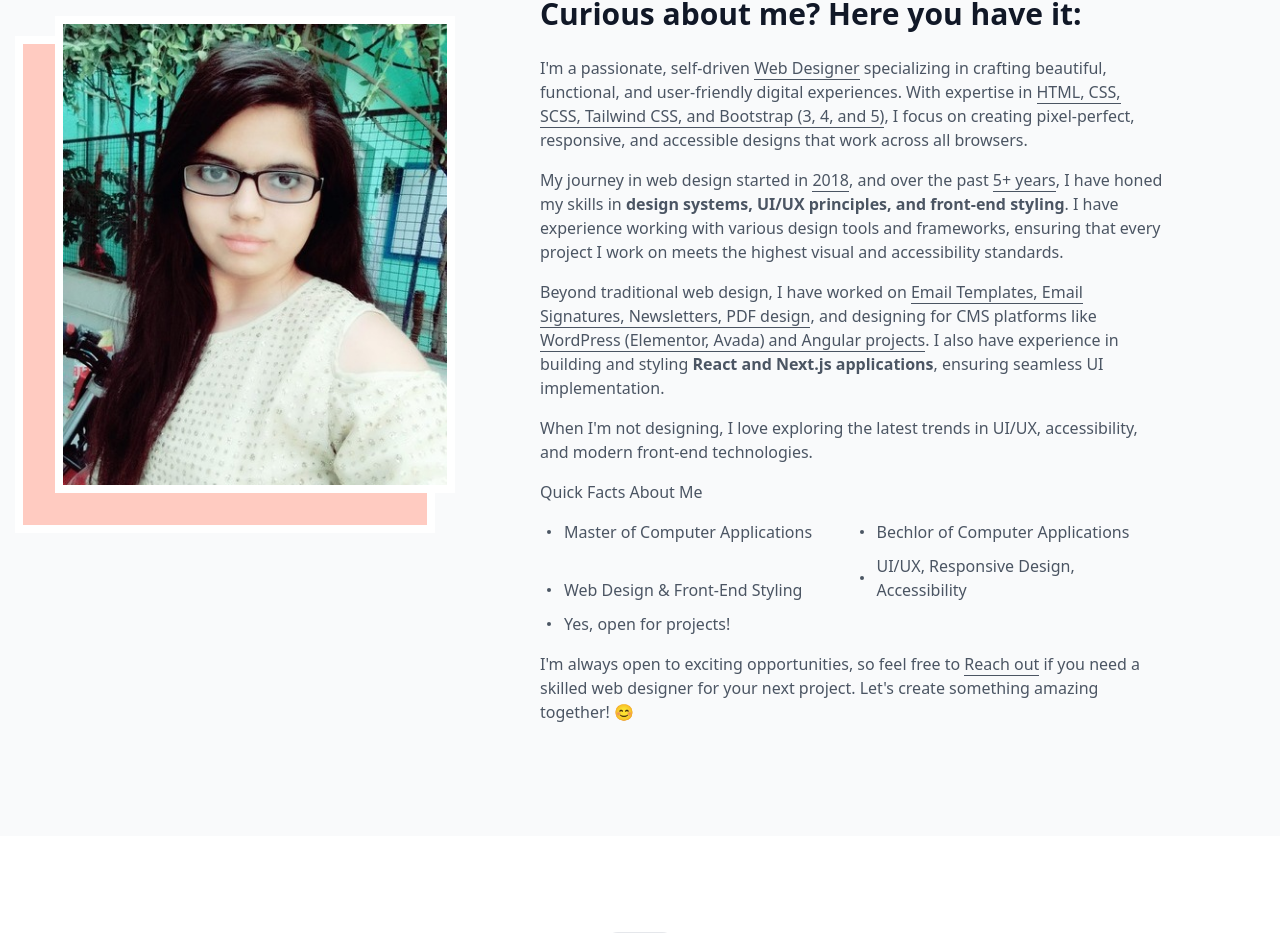
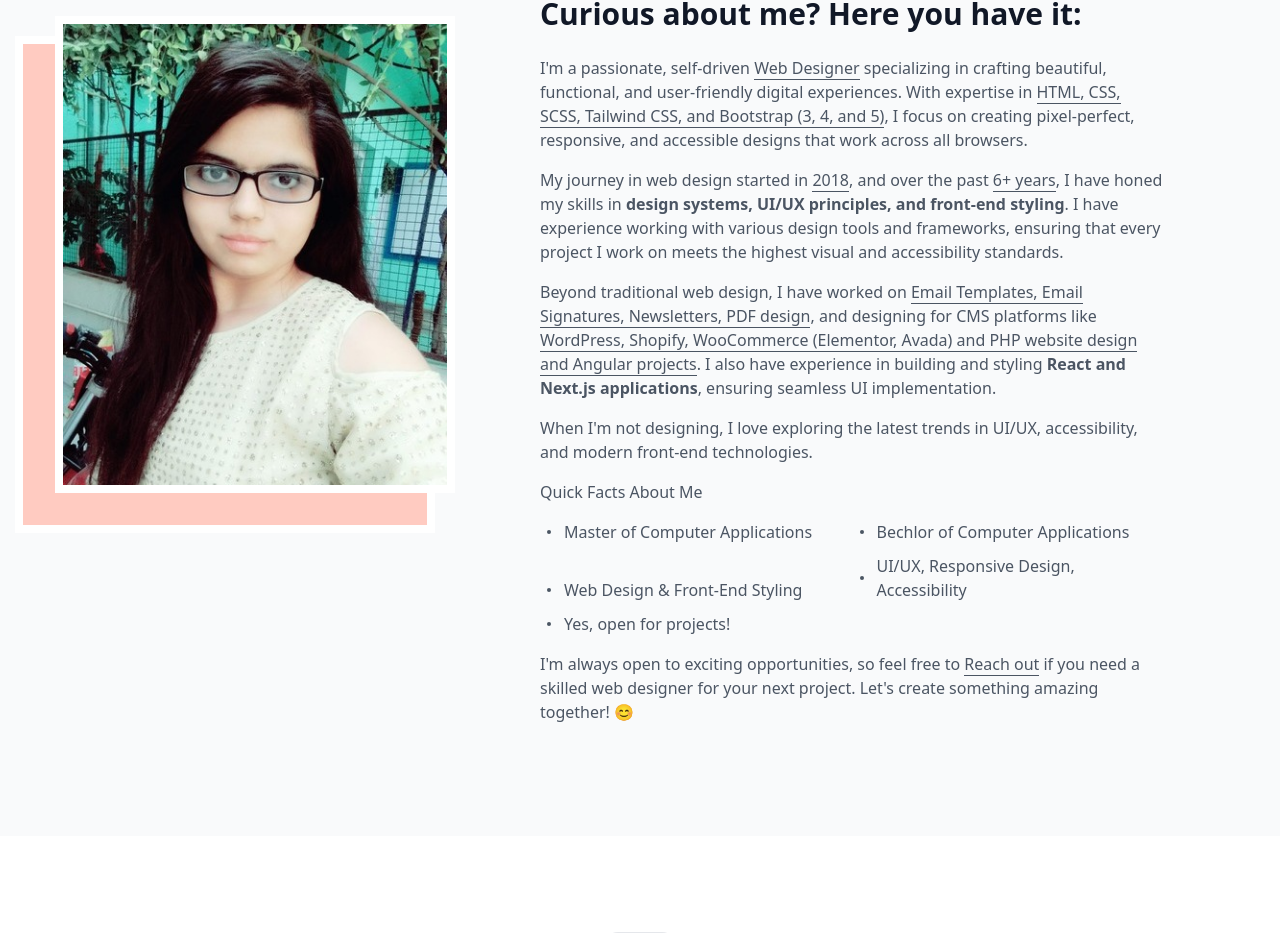
Before and after one commit to Hemali-Rami/My-portfolio, a Next.js app: page / in a window 1280 px wide. Shown: the part 896-1829 px from the top of the page. Built offline with nearby package versions, Linux system fonts and the light colour scheme.

Commit message:
add year and experince details

```diff
--- a/src/app/component/HomeAbout.js
+++ b/src/app/component/HomeAbout.js
@@ -34,8 +34,8 @@ const HomeAbout = () => {
                     transition={isMobile ? {} : { duration: 0.8, ease: "easeOut" }}>
                     <h2 className='lg:text-3xl md:text-3xl sm:text-2xl xs:text-2xl xxs:text-2xl xxxs:text-2xl text-gray-900 font-semibold leading-[36px] mb-[24px]'>Curious about me? Here you have it:</h2>
                     <p>I'm a passionate, self-driven <strong>Web Designer</strong> specializing in crafting beautiful, functional, and user-friendly digital experiences. With expertise in <strong>HTML, CSS, SCSS, Tailwind CSS, and Bootstrap (3, 4, and 5)</strong>, I focus on creating pixel-perfect, responsive, and accessible designs that work across all browsers.</p>
-                    <p>My journey in web design started in <strong>2018</strong>, and over the past <strong>5+ years</strong>, I have honed my skills in <b>design systems, UI/UX principles, and front-end styling</b>. I have experience working with various design tools and frameworks, ensuring that every project I work on meets the highest visual and accessibility standards.</p>
-                    <p>Beyond traditional web design, I have worked on <strong>Email Templates, Email Signatures, Newsletters, PDF design</strong>, and designing for CMS platforms like <strong>WordPress (Elementor, Avada) and Angular projects</strong>. I also have experience in building and styling <b>React and Next.js applications</b>, ensuring seamless UI implementation.</p>
+                    <p>My journey in web design started in <strong>2018</strong>, and over the past <strong>6+ years</strong>, I have honed my skills in <b>design systems, UI/UX principles, and front-end styling</b>. I have experience working with various design tools and frameworks, ensuring that every project I work on meets the highest visual and accessibility standards.</p>
+                    <p>Beyond traditional web design, I have worked on <strong>Email Templates, Email Signatures, Newsletters, PDF design</strong>, and designing for CMS platforms like <strong>WordPress, Shopify, WooCommerce (Elementor, Avada) and PHP website design and Angular projects</strong>. I also have experience in building and styling <b>React and Next.js applications</b>, ensuring seamless UI implementation.</p>
                     <p>When I'm not designing, I love exploring the latest trends in UI/UX, accessibility, and modern front-end technologies.</p>
                     <p>Quick Facts About Me</p>
                     <ul>
--- a/src/app/component/common/Header.js
+++ b/src/app/component/common/Header.js
@@ -277,7 +277,7 @@ useEffect(() => {
                     </svg>)}
                   </button>
                 </div>
-                <Link className='btn btn_primary lg:ml-[16px] md:ml-[10px] text-sm lg:w-auto md:w-auto sm:w-full xs:w-full xxs:w-full xxxs:w-full min-w-[146px] text-center inline-block' href="https://drive.google.com/file/d/1xRWG6xuK8yYY6KhKxSsQqaeFcBCGEnOy/view?usp=sharing" target='_blank'>Download CV</Link>
+                <Link className='btn btn_primary lg:ml-[16px] md:ml-[10px] text-sm lg:w-auto md:w-auto sm:w-full xs:w-full xxs:w-full xxxs:w-full min-w-[146px] text-center inline-block' href="https://drive.google.com/file/d/154V4tSr67n1ItjscaPiRjL_kEaf00Dka/view?usp=drive_link" target='_blank'>Download CV</Link>
               </div>
               </div>
         </div>
--- a/src/app/layout.js
+++ b/src/app/layout.js
@@ -1,3 +1,4 @@
+
 import { Inter } from "next/font/google";
 import "./globals.css";
 import Head from "next/head";
```
